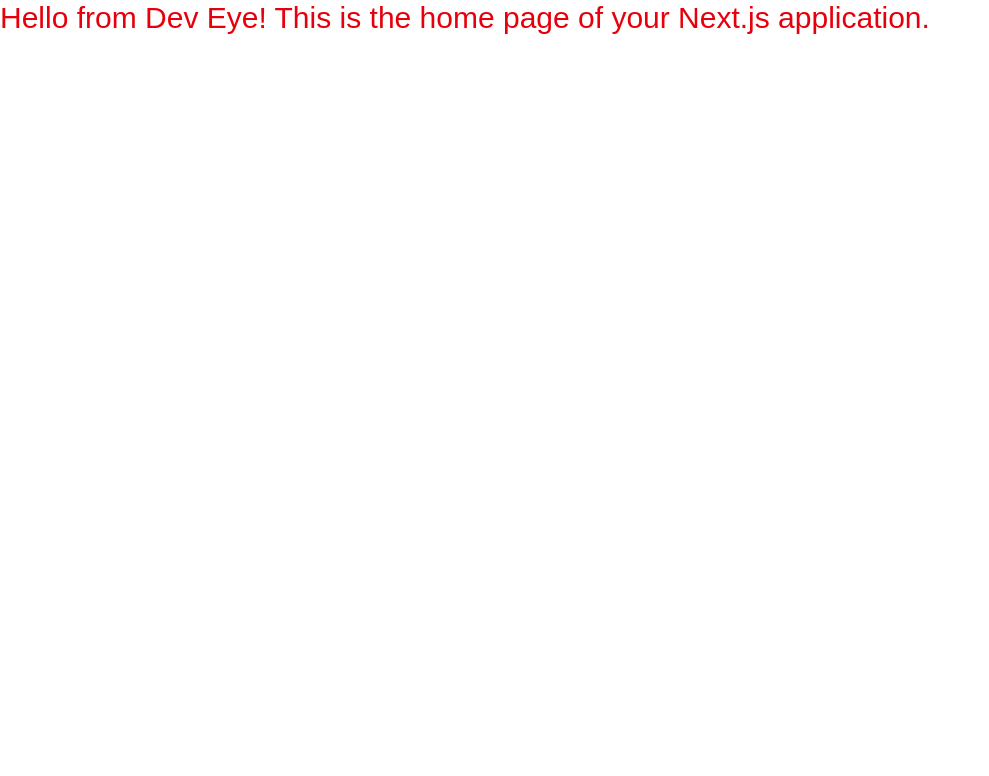
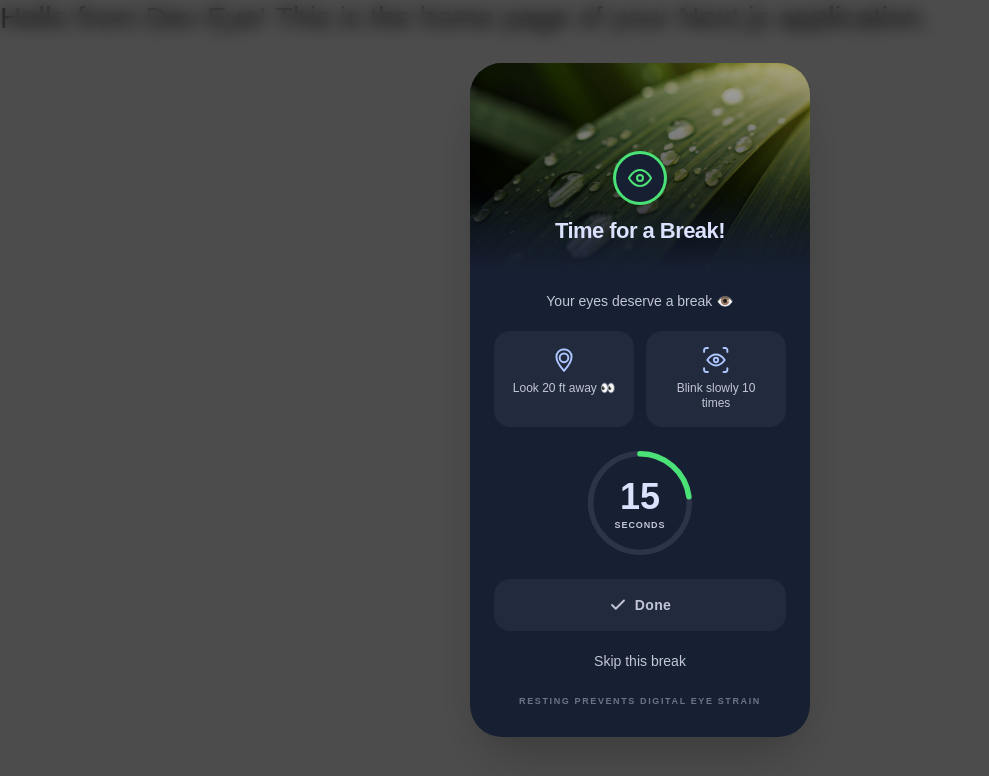
Before and after one commit to jubairJnu/dev-eye, a Next.js app: page / in a window 1280 px wide. Shown: the top 776 px of the page, without its empty margins (0-989 px from the left). Built offline with nearby package versions, Linux system fonts and the light colour scheme.

Commit message:
fix break modal

```diff
--- /dev/null
+++ b/app/components/BreakModal.tsx
@@ -0,0 +1,270 @@
+"use client";
+
+import Image from "next/image";
+import { useEffect, useState } from "react";
+import bgImage from "@/app/assest/bgImage.png";
+
+const BREAK_SECONDS = 20;
+
+const BreakModal = () => {
+  const [seconds, setSeconds] = useState(BREAK_SECONDS);
+  const [done, setDone] = useState(false);
+
+  useEffect(() => {
+    if (done) return;
+    if (seconds <= 0) {
+      setDone(true);
+      return;
+    }
+    const timer = setTimeout(() => setSeconds((s) => s - 1), 1000);
+    return () => clearTimeout(timer);
+  }, [seconds, done]);
+
+  // SVG ring math
+  const r = 44;
+  const circumference = 2 * Math.PI * r;
+  const progress = done ? 1 : (BREAK_SECONDS - seconds) / BREAK_SECONDS;
+  const dashOffset = circumference * (1 - progress);
+
+  return (
+    <div className="fixed inset-0 z-50 flex items-center justify-center bg-black/70 backdrop-blur-sm p-4">
+      <div
+        className="relative w-full max-w-[340px] rounded-[2rem] overflow-hidden shadow-2xl"
+        style={{ background: "var(--surface-container)" }}
+      >
+        {/* ── Hero header with bg image ── */}
+        <div className="relative h-52 flex flex-col items-center justify-end pb-6">
+          <Image
+            src={bgImage}
+            alt="break background"
+            fill
+            className="object-cover z-0 "
+            priority
+          />
+          {/* dark gradient overlay */}
+          <div className="absolute inset-0 z-[1] bg-gradient-to-b from-black/30 via-black/60 to-[#171f33]" />
+
+          {/* Eye icon */}
+          <div className="relative z-10 flex flex-col items-center gap-3">
+            <div
+              className="w-12 h-12 rounded-full flex items-center justify-center"
+              style={{
+                background: "var(--surface-container)",
+                boxShadow: "0 0 0 3px var(--secondary)",
+              }}
+            >
+              {/* Eye SVG */}
+              <svg width="24" height="24" viewBox="0 0 24 24" fill="none">
+                <path
+                  d="M1 12s4-8 11-8 11 8 11 8-4 8-11 8-11-8-11-8z"
+                  stroke="var(--secondary)"
+                  strokeWidth="2"
+                  strokeLinecap="round"
+                  strokeLinejoin="round"
+                />
+                <circle
+                  cx="12"
+                  cy="12"
+                  r="3"
+                  stroke="var(--secondary)"
+                  strokeWidth="2"
+                />
+              </svg>
+            </div>
+            <h1
+              className="text-[22px] font-extrabold tracking-tight"
+              style={{ color: "var(--on-surface)" }}
+            >
+              Time for a Break!
+            </h1>
+          </div>
+        </div>
+
+        {/* ── Body ── */}
+        <div className="px-6 pt-5 pb-7 flex flex-col items-center gap-5">
+          {/* Subtitle */}
+          <p className="text-sm" style={{ color: "var(--on-surface-variant)" }}>
+            Your eyes deserve a break 👁️
+          </p>
+
+          {/* Instruction cards */}
+          <div className="grid grid-cols-2 gap-3 w-full">
+            {/* Card 1 */}
+            <div
+              className="flex flex-col items-center gap-2 p-4 rounded-2xl text-center"
+              style={{ background: "var(--surface-container-high)" }}
+            >
+              {/* location-pin-style icon */}
+              <svg width="26" height="26" viewBox="0 0 24 24" fill="none">
+                <circle
+                  cx="12"
+                  cy="10"
+                  r="4"
+                  stroke="var(--primary)"
+                  strokeWidth="1.8"
+                />
+                <path
+                  d="M12 2C8.13 2 5 5.13 5 9c0 5.25 7 13 7 13s7-7.75 7-13c0-3.87-3.13-7-7-7z"
+                  stroke="var(--primary)"
+                  strokeWidth="1.8"
+                  strokeLinejoin="round"
+                />
+              </svg>
+              <span
+                className="text-xs font-medium leading-tight"
+                style={{ color: "var(--on-surface-variant)" }}
+              >
+                Look 20 ft away 👀
+              </span>
+            </div>
+
+            {/* Card 2 */}
+            <div
+              className="flex flex-col items-center gap-2 p-4 rounded-2xl text-center"
+              style={{ background: "var(--surface-container-high)" }}
+            >
+              {/* scan / eye icon */}
+              <svg width="26" height="26" viewBox="0 0 24 24" fill="none">
+                <path
+                  d="M1 4.5V3a2 2 0 0 1 2-2h1.5"
+                  stroke="var(--primary)"
+                  strokeWidth="1.8"
+                  strokeLinecap="round"
+                />
+                <path
+                  d="M22.5 4.5V3a2 2 0 0 0-2-2H19"
+                  stroke="var(--primary)"
+                  strokeWidth="1.8"
+                  strokeLinecap="round"
+                />
+                <path
+                  d="M1 19.5V21a2 2 0 0 0 2 2h1.5"
+                  stroke="var(--primary)"
+                  strokeWidth="1.8"
+                  strokeLinecap="round"
+                />
+                <path
+                  d="M22.5 19.5V21a2 2 0 0 1-2 2H19"
+                  stroke="var(--primary)"
+                  strokeWidth="1.8"
+                  strokeLinecap="round"
+                />
+                <path
+                  d="M4 12s3.5-5 8-5 8 5 8 5-3.5 5-8 5-8-5-8-5z"
+                  stroke="var(--primary)"
+                  strokeWidth="1.8"
+                  strokeLinecap="round"
+                />
+                <circle
+                  cx="12"
+                  cy="12"
+                  r="2"
+                  stroke="var(--primary)"
+                  strokeWidth="1.8"
+                />
+              </svg>
+              <span
+                className="text-xs font-medium leading-tight"
+                style={{ color: "var(--on-surface-variant)" }}
+              >
+                Blink slowly 10 times
+              </span>
+            </div>
+          </div>
+
+          {/* Countdown ring */}
+          <div className="flex flex-col items-center">
+            <div className="relative w-28 h-28 flex items-center justify-center">
+              <svg
+                className="absolute w-full h-full -rotate-90"
+                viewBox="0 0 100 100"
+              >
+                {/* Track */}
+                <circle
+                  cx="50"
+                  cy="50"
+                  r={r}
+                  fill="none"
+                  strokeWidth="5"
+                  stroke="var(--surface-container-highest)"
+                />
+                {/* Progress arc */}
+                <circle
+                  cx="50"
+                  cy="50"
+                  r={r}
+                  fill="none"
+                  strokeWidth="5"
+                  stroke={done ? "var(--secondary)" : "var(--secondary)"}
+                  strokeLinecap="round"
+                  strokeDasharray={circumference}
+                  strokeDashoffset={dashOffset}
+                  style={{ transition: "stroke-dashoffset 1s linear" }}
+                />
+              </svg>
+
+              {/* Center text */}
+              <div className="flex flex-col items-center leading-none z-10">
+                <span
+                  className="text-4xl font-black tabular-nums"
+                  style={{ color: "var(--on-surface)" }}
+                >
+                  {done ? "✓" : seconds}
+                </span>
+                <span
+                  className="text-[9px] font-bold uppercase tracking-widest mt-1"
+                  style={{ color: "var(--on-surface-variant)" }}
+                >
+                  {done ? "Done!" : "Seconds"}
+                </span>
+              </div>
+            </div>
+          </div>
+
+          {/* Done button */}
+          <button
+            disabled={!done}
+            className="w-full flex items-center justify-center gap-2 py-4 rounded-2xl text-sm font-bold tracking-wide transition-all duration-300"
+            style={{
+              background: done
+                ? "var(--secondary)"
+                : "var(--surface-container-high)",
+              color: done ? "var(--surface)" : "var(--on-surface-variant)",
+              cursor: done ? "pointer" : "not-allowed",
+            }}
+          >
+            {/* Checkmark icon */}
+            <svg width="18" height="18" viewBox="0 0 24 24" fill="none">
+              <path
+                d="M20 6L9 17l-5-5"
+                stroke="currentColor"
+                strokeWidth="2.5"
+                strokeLinecap="round"
+                strokeLinejoin="round"
+              />
+            </svg>
+            Done
+          </button>
+
+          {/* Skip */}
+          <button
+            className="text-sm font-medium transition-colors"
+            style={{ color: "var(--on-surface-variant)" }}
+          >
+            Skip this break
+          </button>
+
+          {/* Footer tagline */}
+          <p
+            className="text-[9px] font-bold uppercase tracking-[0.18em] text-center mt-1"
+            style={{ color: "var(--on-surface-variant)", opacity: 0.5 }}
+          >
+            Resting prevents digital eye strain
+          </p>
+        </div>
+      </div>
+    </div>
+  );
+};
+
+export default BreakModal;
--- a/app/globals.css
+++ b/app/globals.css
@@ -5,10 +5,16 @@
   --foreground: #171717;
 
   /* Brand colors */
-  --primary: #3B82F6;
-  --secondary: #22C55E;
-  --tertiary: #EF4444;
-  --neutral: #0F172A;
+  --primary: #adc6ff;
+  --secondary: #4ae176;
+  --surface: #0b1326;
+  --surface-dim: #0b1326;
+  --surface-container: #171f33;
+  --surface-container-low: #131b2e;
+  --surface-container-high: #222a3d;
+  --surface-container-highest: #2d3449;
+  --on-surface: #dae2fd;
+  --on-surface-variant: #c2c6d6;
 }
 
 @theme inline {
@@ -20,13 +26,19 @@
   /* Brand color utilities */
   --color-primary: var(--primary);
   --color-secondary: var(--secondary);
-  --color-tertiary: var(--tertiary);
-  --color-neutral: var(--neutral);
+  --color-surface: var(--surface);
+  --color-surface-dim: var(--surface-dim);
+  --color-surface-container: var(--surface-container);
+  --color-surface-container-low: var(--surface-container-low);
+  --color-surface-container-high: var(--surface-container-high);
+  --color-surface-container-highest: var(--surface-container-highest);
+  --color-on-surface: var(--on-surface);
+  --color-on-surface-variant: var(--on-surface-variant);
 }
 
 @media (prefers-color-scheme: dark) {
   :root {
-    --background: #0a0a0a;
+    --background: #0B1326;
     --foreground: #ededed;
   }
 }
--- a/app/layout.tsx
+++ b/app/layout.tsx
@@ -1,10 +1,10 @@
 import type { Metadata } from "next";
-import { Poppins } from "next/font/google";
+import { Manrope } from "next/font/google";
 import "./globals.css";
 
-const poppins = Poppins({
+const manrope = Manrope({
   weight: ["400", "500", "600", "700"],
-  variable: "--font-poppins",
+  variable: "--font-manrope",
   subsets: ["latin"],
 });
 
@@ -20,8 +20,8 @@
   children: React.ReactNode;
 }>) {
   return (
-    <html lang="en" className={`${poppins.variable} h-full antialiased`}>
-      <body className="min-h-full flex flex-col bg-neutral ">{children}</body>
+    <html lang="en" className={`${manrope.variable} h-full antialiased`}>
+      <body className="min-h-full flex flex-col bg-[#0b1326] ">{children}</body>
     </html>
   );
 }
--- a/app/page.tsx
+++ b/app/page.tsx
@@ -1,9 +1,12 @@
+import BreakModal from "./components/BreakModal";
+
 const HomePage = () => {
   return (
-    <div>
-      <h1 className="text-3xl text-red-600">
+    <div className="">
+      <h1 className="text-3xl ">
         Hello from Dev Eye! This is the home page of your Next.js application.
       </h1>
+      <BreakModal />
     </div>
   );
 };
--- a/next.config.ts
+++ b/next.config.ts
@@ -2,6 +2,9 @@
 
 const nextConfig: NextConfig = {
   output: "export",
+  images: {
+    unoptimized: true,
+  },
 };
 
 export default nextConfig;
```
Also changed, not shown: app/assest/bgImage.png (added).
